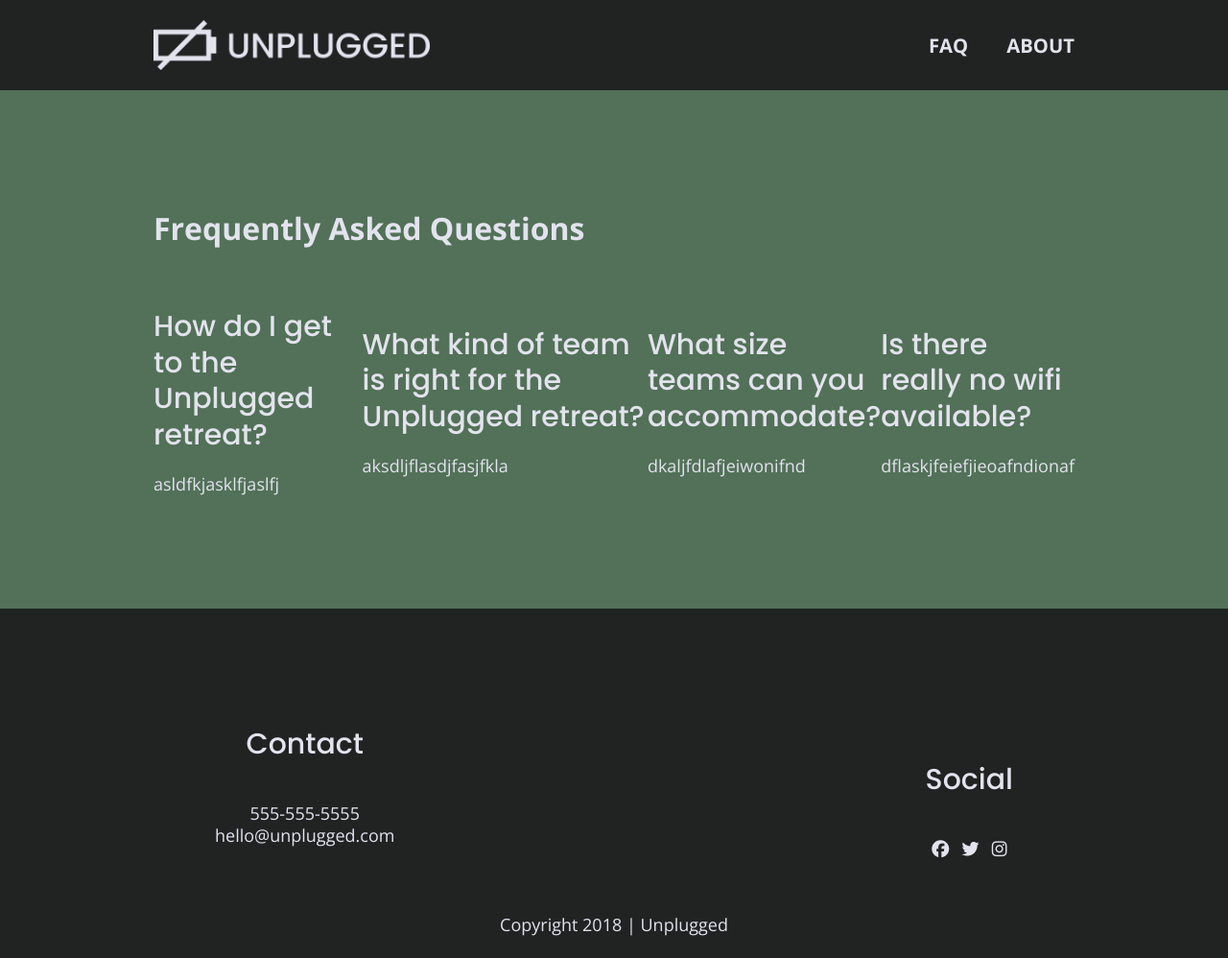
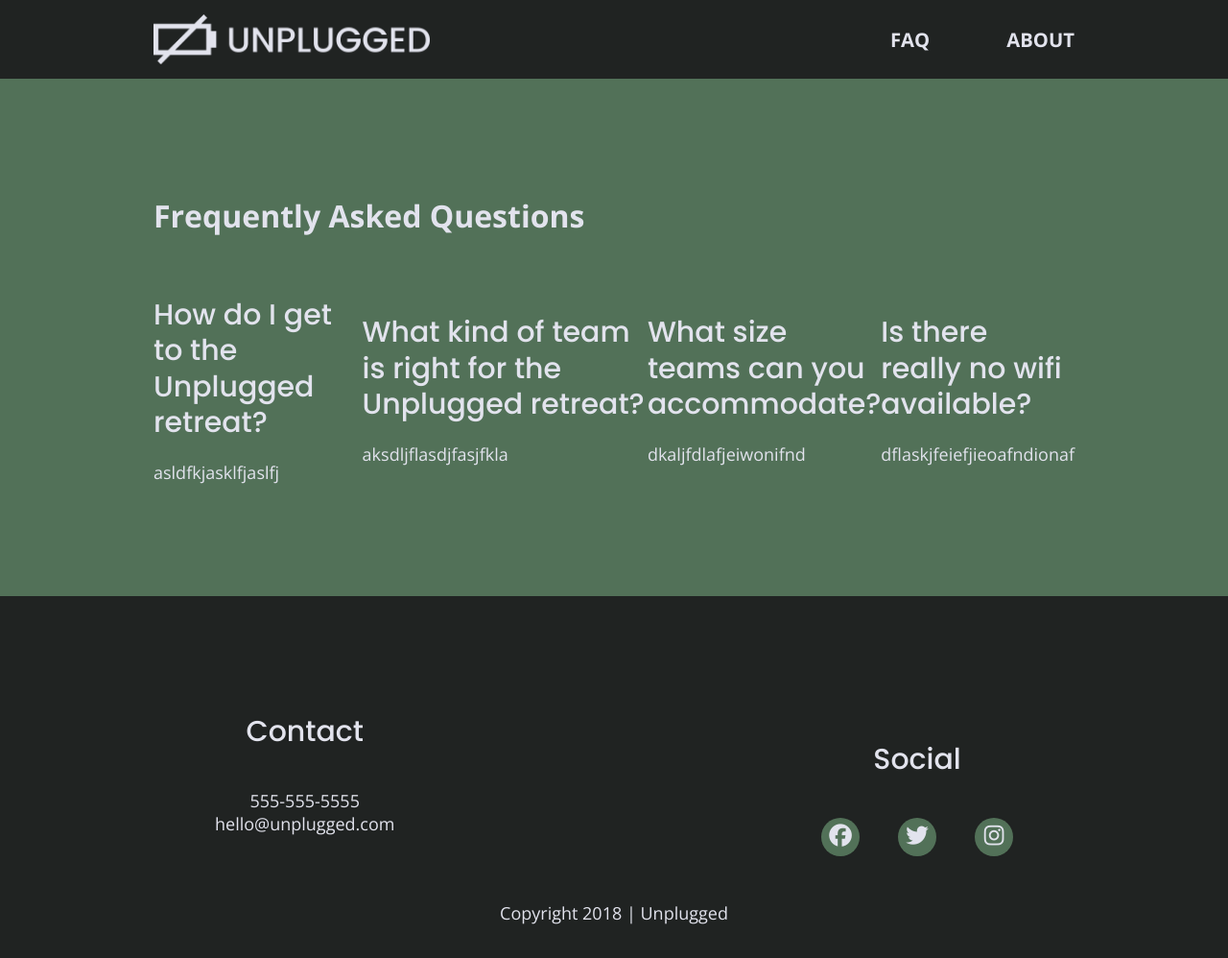
Before and after one commit to aeneashemphill/unplugged-retreat, a website: page faq/index.html in a window 1280 px wide. Shown: the top 998 px of the page at 96% size. Drawn offline with nearby package versions, Linux system fonts and the light colour scheme.

Commit message:
cleaned up CSS formatting

```diff
--- a/css/main.css
+++ b/css/main.css
@@ -94,14 +94,17 @@
 }
 
 body {
+  font-size: 1em;
   font-family: 'Open Sans', sans-serif;
-  font-size: 1em;
+  color: #e2e3ed;
   text-align: left;
-  color: #e2e3ed;
 }
 
-ul, ol {
+ul,
+ol {
   list-style-type: none;
+  margin: 0;
+  padding: 0;
 }
 
 a {
@@ -113,9 +116,11 @@
   font-family: 'Poppins', sans-serif;
   font-size: 1.875em;
   font-weight: 500;
+  margin: 0;
 }
 
-h3, h4 {
+h3,
+h4 {
   font-family: 'Poppins', sans-serif;
   font-size: 1.125em;
   font-weight: 500;
@@ -228,9 +233,17 @@
 }
 
 footer .social-icons p {
+  background-color: #527158;
+  border-radius: 50%;
+  width: 40px;
+  height: 40px;
   display: flex;
   justify-content: center;
   align-items: center;
+}
+
+footer .social-icons p i {
+  font-size: 1.3125em;
 }
 
 footer .copyright {
@@ -321,14 +334,14 @@
   flex-flow: row wrap;
 }
 
+.features i {
+	font-size: 3.75em;
+  margin-bottom: 40px;
+}
+
 .features p {
   text-align: center;
   margin: 0;
-}
-
-.features i {
-	font-size: 3.75em;
-        margin-bottom: 40px;
 }
 
 /* Reviews */
@@ -579,6 +592,8 @@
     margin: 0;
   }
 
+  /* Features */
+
   .features h2 {
     margin-bottom: 20px;
   }
@@ -593,6 +608,10 @@
 
   .features .features-item-description {
     width: 62%;
+  }
+
+  .features i {
+    margin-bottom: 30px;
   }
 
   /* Reviews */
@@ -640,6 +659,11 @@
 
   footer p {
     line-height: 1.285;
+  }
+
+  footer .social-icons {
+    width: 12.5em;
+    justify-content: space-between;
   }
 
   footer.copyright {
@@ -799,7 +823,6 @@
     font-size: 1.125em;
     line-height: 1;
   }
-
 }
 
 /* ==========================================================================
```
Also changed, not shown: index.html (+69 -38 lines).
